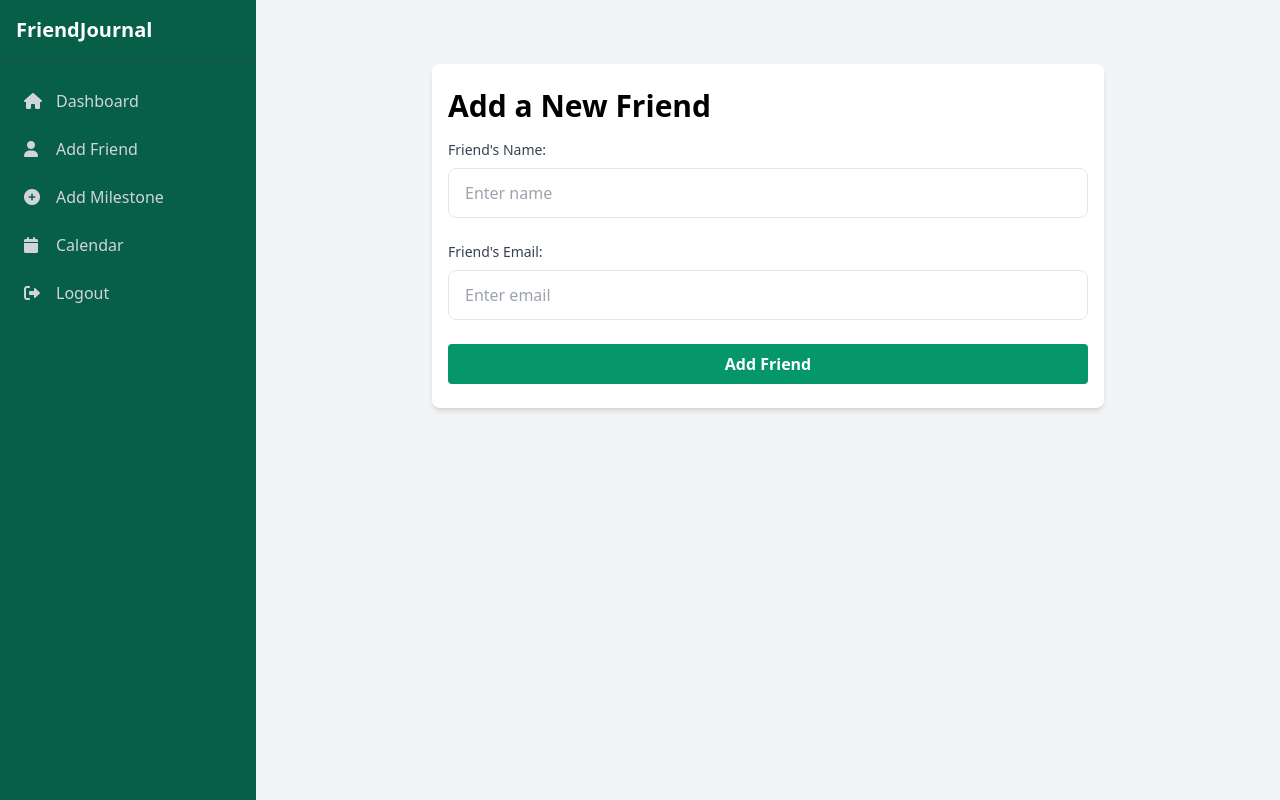
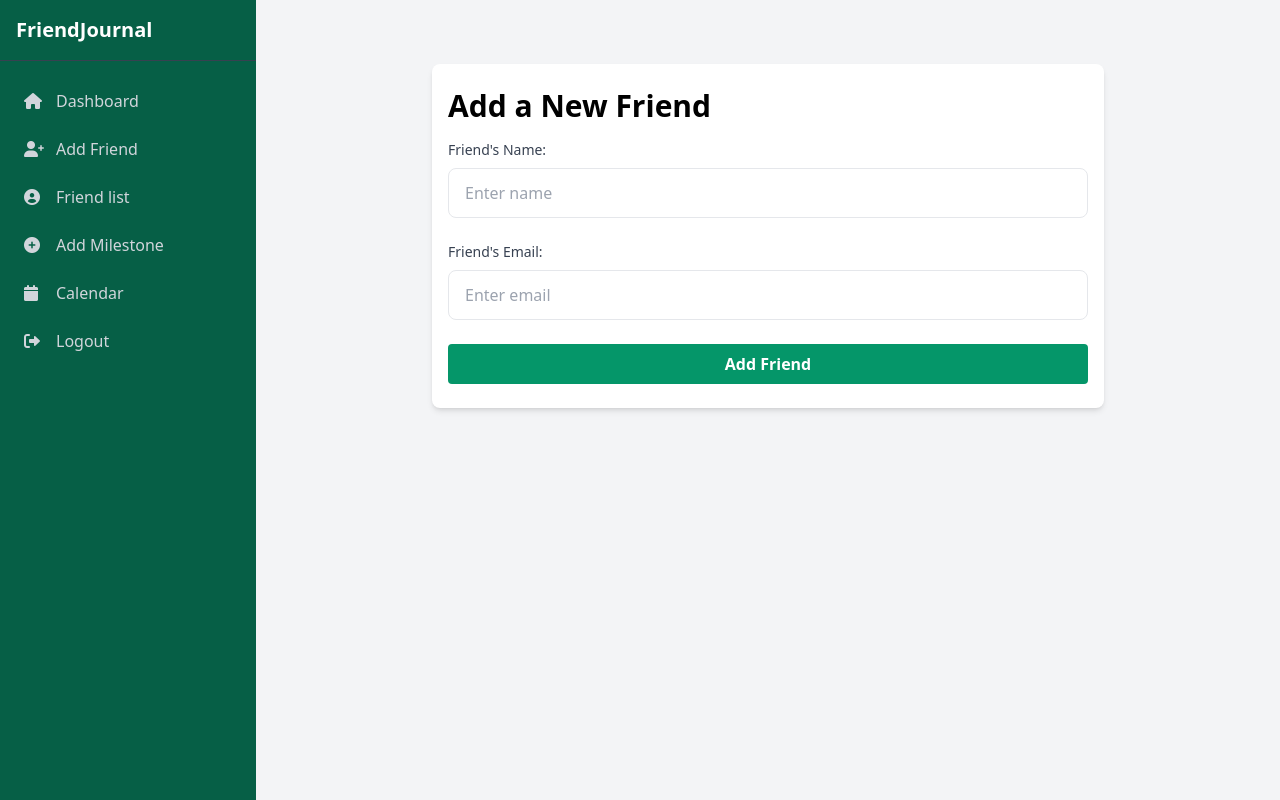
Before and after one commit to sapanadhakal40/friends-journal-hub, a Flask app: page /add_friend in a window 1280 px wide. Run offline with Flask 3, Linux system fonts and the light colour scheme; the visitor is signed in with stand-in values (Sample User, id 1); style sheets or scripts are compiled from the project's sources.

Commit message:
update link for friend list

```diff
--- a/app/templates/base_dashboard.html
+++ b/app/templates/base_dashboard.html
@@ -29,9 +29,17 @@
                 <span class="ml-3">Dashboard</span>
             </a>
             <a href="{{ url_for('add_friend') }}" class="flex items-center px-6 py-3 text-gray-300 hover:bg-emerald-600 hover:text-white transition-colors duration-200">
-                <i class="fas fa-user w-5"></i>
+                <i class="fas fa-user-plus w-5"></i>
                 <span class="ml-3">Add Friend</span>
             </a>
+
+            <a href="{{ url_for('friend_list') }}" class="flex items-center px-6 py-3 text-gray-300 hover:bg-emerald-600 hover:text-white transition-colors duration-200">
+                <i class="fas fa-user-circle w-5"></i>
+                <span class="ml-3">Friend list</span>
+            </a>
+
+
+
             <a href="{{ url_for('add_milestone') }}" class="flex items-center px-6 py-3 text-gray-300 hover:bg-emerald-600 hover:text-white transition-colors duration-200">
                 <i class="fas fa-plus-circle w-5"></i>
                 <span class="ml-3">Add Milestone</span>
@@ -61,6 +69,8 @@
 
     </div>
 
+
+
     <script src="{{ url_for('static', filename='js/script.js') }}"></script>
 </body>
 </html>
```
